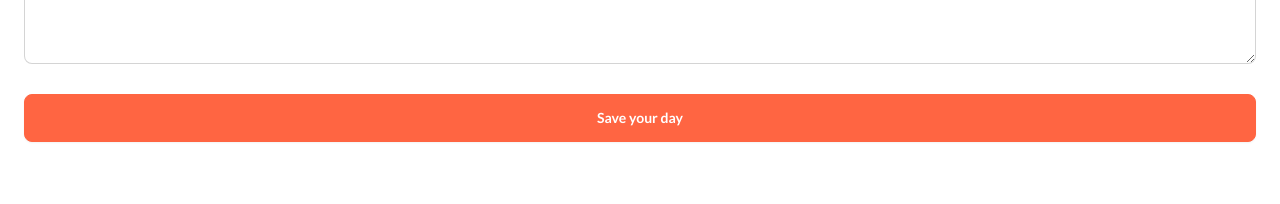
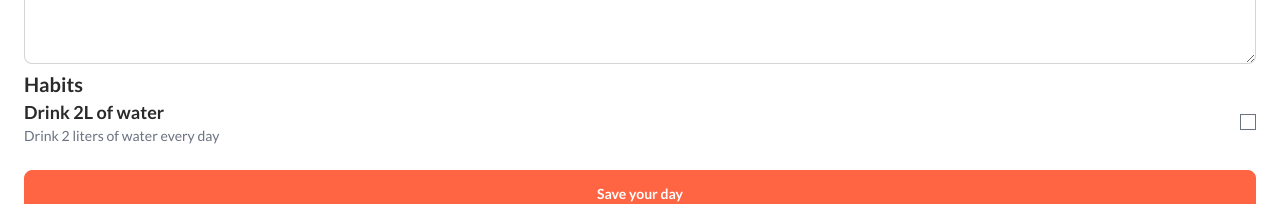
Before and after one commit to jacobxcoder/skinly, a SvelteKit app: page /day in a window 1280 px wide. Shown: the part 299-503 px from the top of the page. Built offline with nearby package versions, Linux system fonts and the light colour scheme; no server answers.

Commit message:
feat(day): init habit component

```diff
--- a/src/routes/day/+page.svelte
+++ b/src/routes/day/+page.svelte
@@ -1,5 +1,6 @@
 <script lang="ts">
   import { Button, Textarea } from '$lib/components';
+  import Habit from './_components/habit.svelte';
 
   let journal = '';
 </script>
@@ -11,4 +12,16 @@
   textAreaClass="min-h-20"
   placeholder="What did you eat? How did you feel? How much did you stress? How was your skin? How was your gut?" />
 
+<section>
+  <h2 class="text-xl font-bold">Habits</h2>
+  <Habit
+    habit={{
+      id: '1',
+      name: 'Drink 2L of water',
+      description: 'Drink 2 liters of water every day',
+      frequency: 'daily',
+      completed: false
+    }} />
+</section>
+
 <Button type="submit" class="btn-primary mt-6 w-full">Save your day</Button>
--- /dev/null
+++ b/src/routes/day/_components/habit.svelte
@@ -0,0 +1,20 @@
+<script lang="ts">
+  interface Habit {
+    id: string;
+    name: string;
+    description: string;
+    frequency: string;
+    completed: boolean;
+  }
+
+  export let habit: Habit;
+</script>
+
+<div class="flex items-center justify-between">
+  <div>
+    <h3 class="text-lg font-semibold">{habit.name}</h3>
+    <p class="text-sm text-gray-500">{habit.description}</p>
+  </div>
+
+  <input type="checkbox" bind:checked={habit.completed} />
+</div>
```
